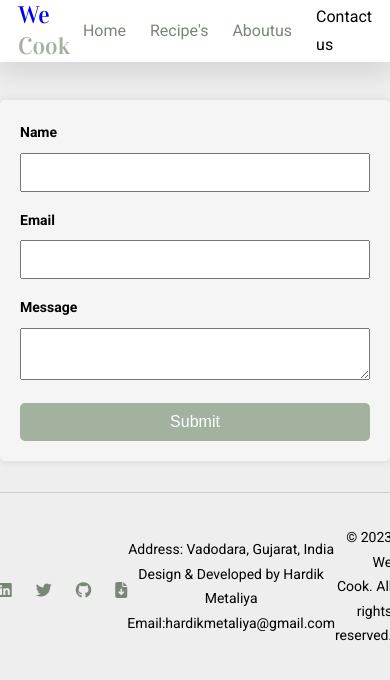
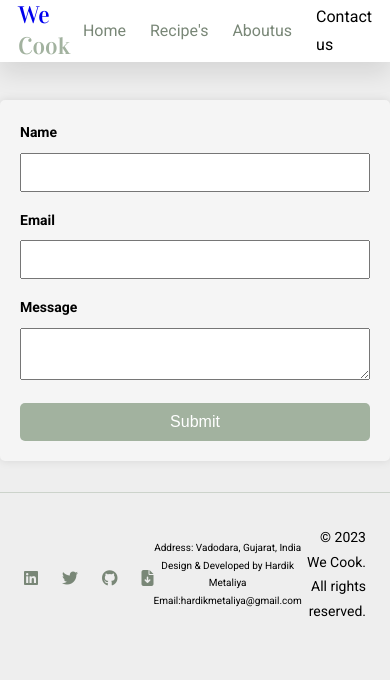
Before and after one commit to Hardik-Metaliya/Cooking-Site, a React (Vite) app in the folder client/: page /contactus in a window 390 px wide. Shown: the top 680 px of the page. Built offline with nearby package versions, Linux system fonts and the light colour scheme.

Commit message:
fix made landing page responsive for tablet devices

```diff
--- a/client/src/main.css
+++ b/client/src/main.css
@@ -160,6 +160,9 @@ small,
   .hero-content p {
     display: none;
   }
+  .container {
+    margin: 1rem auto;
+  }
 }
 
 @media only screen and (max-width: 425px) {
@@ -198,6 +201,9 @@ small,
   .section-sm {
     margin: 1.2rem 0; /* Adjust margin for section on smaller mobile devices */
   }
+  .container {
+    margin: 1rem auto;
+  }
 }
 
 @media only screen and (max-width: 767px) {
@@ -235,6 +241,21 @@ small,
 
   .section-sm {
     margin: 1.6rem 0; /* Adjust margin for section on phones */
+  }
+  .container {
+    margin: 1rem auto;
+  }
+  /* About us */
+  .aboutus {
+    max-height: none;
+  }
+  .aboutus .content {
+    display: flex;
+    flex-direction: column;
+  }
+  /* Footer */
+  .footer-info {
+    font-size: 1rem;
   }
 }
 
--- a/client/src/pages/Home/FeaturedRecipes.jsx
+++ b/client/src/pages/Home/FeaturedRecipes.jsx
@@ -104,7 +104,7 @@ const FeaturedRecipes = () => {
               ))}
             </div>
             <h4>{recipe.name}</h4>
-            <p>{recipe.description}</p>
+            <p>{recipe.description.slice(0, 100)}</p>
             <button className="link-to-recipe">
               <Link to={`/recipes/${recipe._id}`}>read more</Link>
             </button>
```
